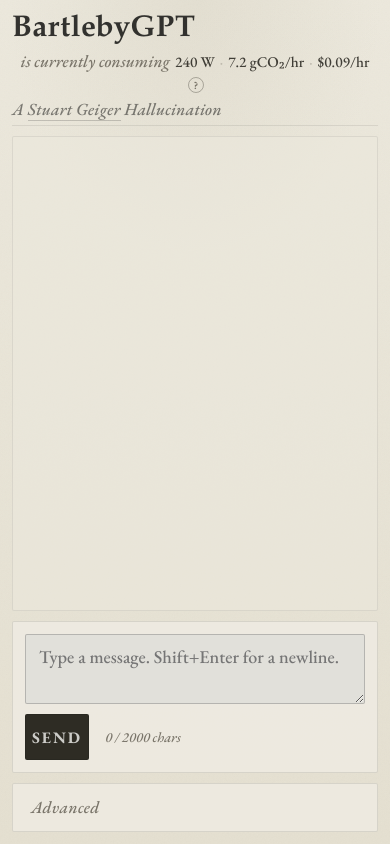
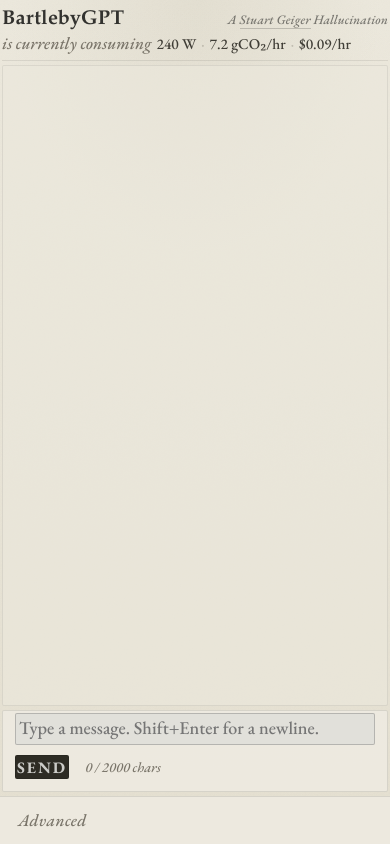
Before and after one commit to staeiou/bartlebyGPT, a plain HTML site: page docs/index.html in a window 390 px wide. Drawn offline with nearby package versions, Linux system fonts and the light colour scheme.

Commit message:
Update index.html

```diff
--- a/docs/index.html
+++ b/docs/index.html
@@ -154,6 +154,8 @@
       border-radius: 3px;
       max-width: 480px;
       width: calc(100% - 40px);
+      max-height: calc(100dvh - 40px);
+      overflow-y: auto;
       padding: 28px 30px 24px;
       position: relative;
       font-family: "EB Garamond", Georgia, serif;
@@ -387,7 +389,7 @@
       color: #ccccc8;
       font-family: "EB Garamond", Georgia, serif;
       font-size: 16px;
-      font-weight: 700;
+      font-weight: 600;
       letter-spacing: 0.12em;
       text-transform: uppercase;
       cursor: pointer;
@@ -438,7 +440,7 @@
     .advanced-content {
       padding: 14px 18px 18px;
       display: grid;
-      gap: 14px;
+      gap: 4px;
       max-height: min(34dvh, 320px);
       overflow: auto;
     }
@@ -476,28 +478,70 @@
 
     @media (max-width: 760px) {
       .app-shell {
-        padding: 12px;
-        gap: 10px;
+        padding: 8px 2px 0 2px;
+        gap: 4px;
       }
 
+      .messages {
+        padding-bottom: 0;
+      }
+
+      .composer {
+        padding-top: 2px;
+      }
+
+      /* Brand + attribution inline on row 1, power display on row 2 */
       .topbar {
-        max-width: 100%;
-        grid-template-columns: 1fr;
-        align-items: start;
-        gap: 6px;
+        grid-template-columns: 1fr auto;
+        grid-template-rows: auto auto;
+        align-items: baseline;
+        gap: 2px 10px;
+      }
+
+      .brand {
+        grid-column: 1;
+        grid-row: 1;
       }
 
       .topbar-note {
-        width: 100%;
+        grid-column: 2;
+        grid-row: 1;
+        white-space: nowrap;
+        text-align: right;
+        font-size: 13px;
       }
 
-      .topbar-note {
-        white-space: normal;
-        text-align: left;
+      #power-display {
+        grid-column: 1 / -1;
+        grid-row: 2;
+        justify-content: flex-start;
+        flex-wrap: wrap;
+        cursor: pointer;
+      }
+
+      .power-info-btn {
+        display: none;
+      }
+
+      .status-pill {
+        display: none;
+      }
+
+      .brand-copy h1 {
+        font-size: 20px;
       }
 
       .composer {
         grid-template-columns: 1fr;
+      }
+
+      .composer textarea {
+        height: calc(1lh + 0.5em);
+        min-height: 0 !important;
+        max-height: unset;
+        resize: none;
+        overflow: hidden;
+        padding: 2px 3px;
       }
 
       .composer-side {
@@ -508,11 +552,27 @@
       .send-button {
         flex: 0 0 auto;
         min-width: 0;
+        height: 1.5em;
+        padding: 1px;
+      }
+
+      /* Advanced flush to bottom, no outer padding */
+      details.advanced {
+        margin: 0 -2px;
+        border-radius: 0;
+        border-left: none;
+        border-right: none;
+        border-bottom: none;
       }
 
       .field-grid,
       .field-grid.three {
-        grid-template-columns: 1fr;
+        grid-template-columns: 1fr 1fr;
+      }
+
+      .message-row.assistant .bubble {
+        max-width: 100%;
+        width: 100%;
       }
 
       .bubble {
@@ -753,17 +813,11 @@
 
     function gcCount(path, title) {
       if (!gcReady()) return;
-      const pagePath = (window.location.pathname || "/")
-        .replace(/\/index\.html$/, "/")
-        .replace(/\/+$/, "") || "/";
       const cleanPath = String(path || "").replace(/^\/+/, "");
-      const eventPath = cleanPath
-        ? `${pagePath === "/" ? "" : pagePath}/event/${cleanPath}`
-        : pagePath;
       try {
         window.goatcounter.count({
-          path: eventPath,
-          title: title || cleanPath || eventPath,
+          path: cleanPath,
+          title: title || cleanPath,
           event: true,
         });
       } catch (_err) {}
@@ -1226,6 +1280,12 @@
       elements.powerModalBackdrop.classList.add("is-open");
     });
 
+    document.getElementById("power-display").addEventListener("click", (e) => {
+      if (e.target !== elements.powerInfoBtn) {
+        elements.powerModalBackdrop.classList.add("is-open");
+      }
+    });
+
     elements.powerModalClose.addEventListener("click", () => {
       elements.powerModalBackdrop.classList.remove("is-open");
     });
```
